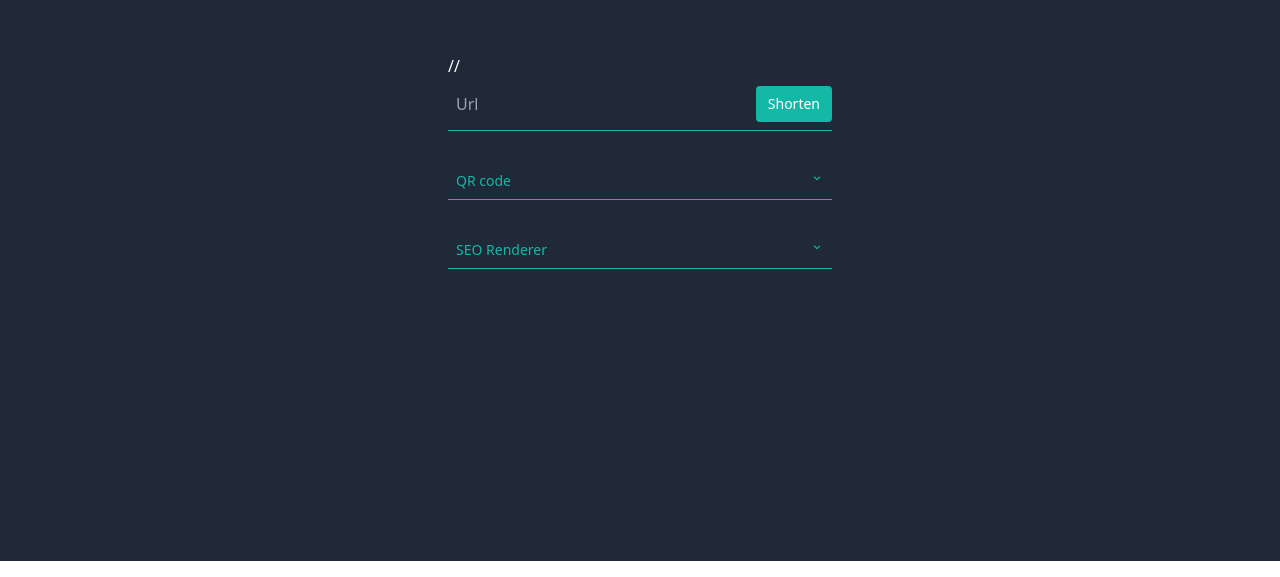
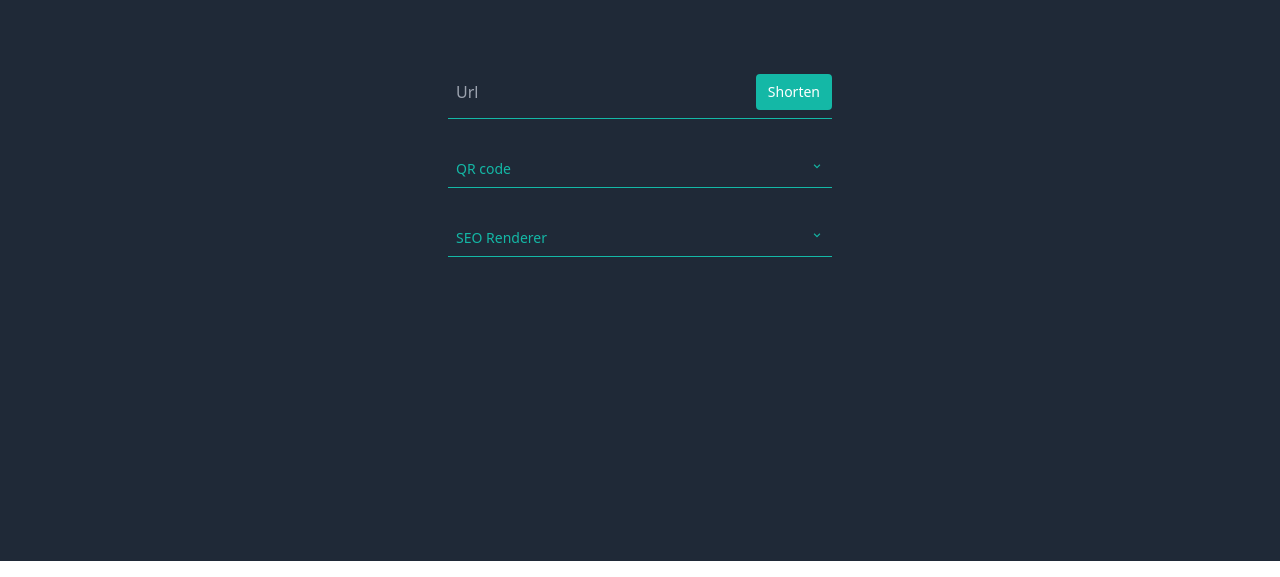
Before and after one commit to DesignComb/dcomb-shorten-url, a Nuxt app in the folder frontend/: page / in a window 1280 px wide. Shown: the part 239-816 px from the top of the page. Built offline with nearby package versions, Linux system fonts and the light colour scheme.

Commit message:
fix: server get api error

```diff
--- a/frontend/pages/[id].vue
+++ b/frontend/pages/[id].vue
@@ -8,7 +8,7 @@ const { appBaseUrl,apiBaseUrl } = useRuntimeConfig().public
 
 const {data, pending, error, refresh} = await useAsyncData(
     'id',
-    () => $fetch(`${apiBaseUrl}/api/r/${id}`)
+    () => $fetch(`http://172.17.0.1/api/r/${id}`)
 )
 
 onMounted(() => {
--- a/frontend/pages/index.vue
+++ b/frontend/pages/index.vue
@@ -64,7 +64,6 @@ const clickToCopy = () => {
 
 <template>
   <div class="mx-auto max-w-sm flex flex-wrap h-screen content-center items-center">
-    {{apiBaseUrl}}//{{appBaseUrl}}
     <form class="w-full max-w-sm">
       <div class="flex items-center border-b border-teal-500 py-2">
         <input
```
